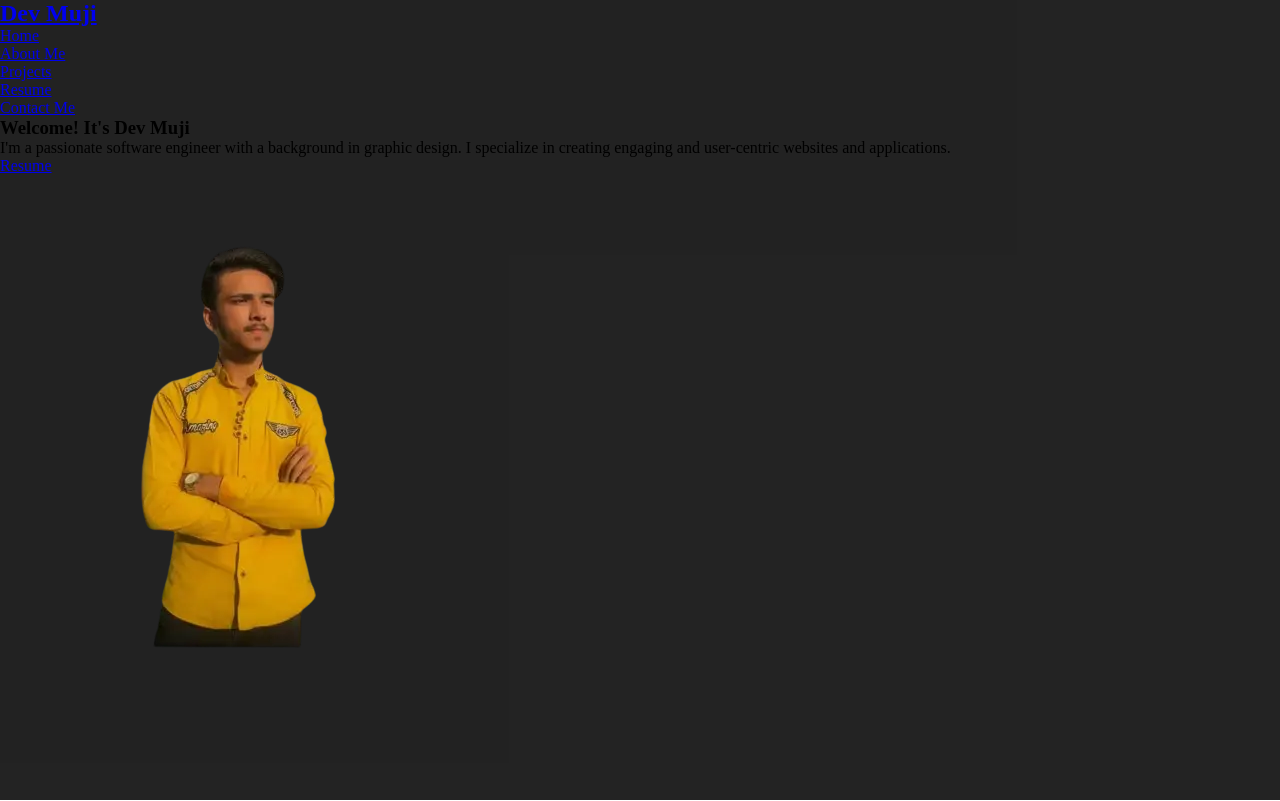
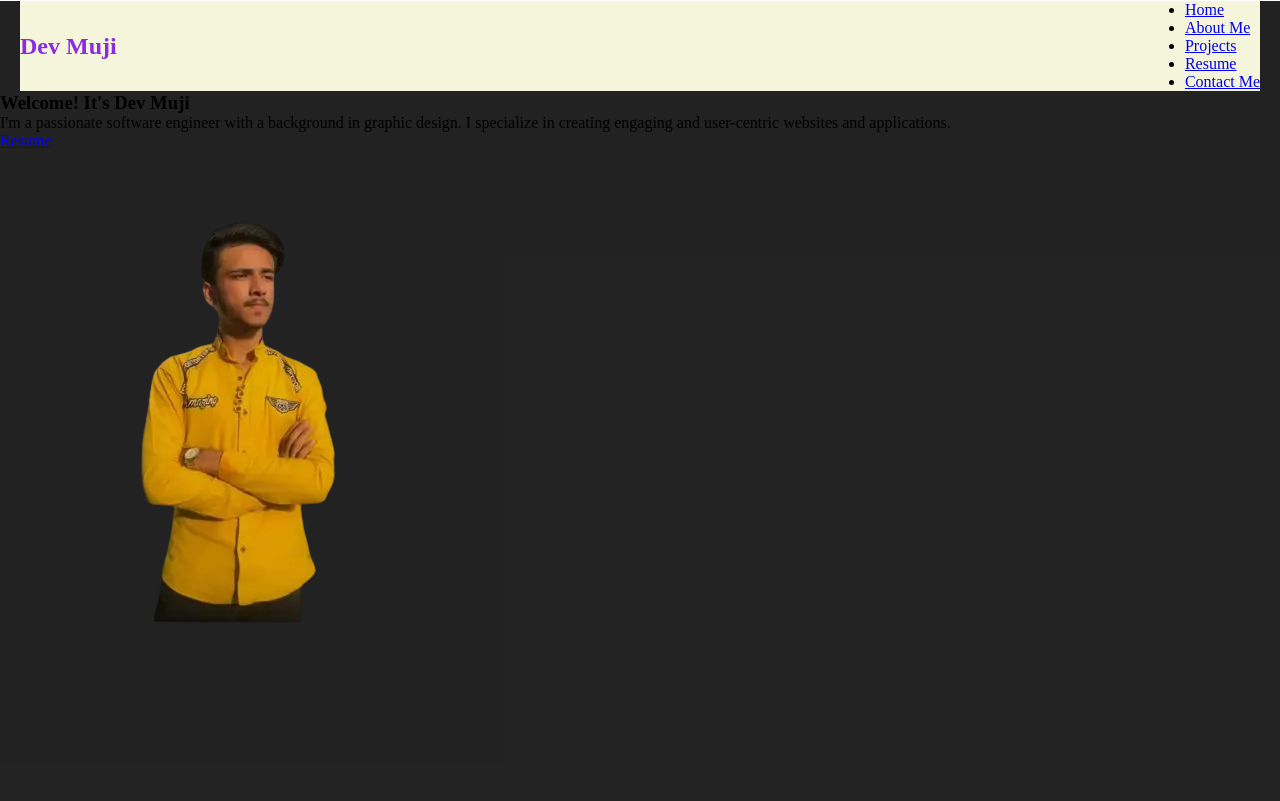
Before and after one commit to MUJTABA4060/Portfolio, a plain HTML site: page index.html in a window 1280 px wide. Drawn offline with nearby package versions, Linux system fonts and the light colour scheme.

Commit message:
change the logo

```diff
--- a/styles.css
+++ b/styles.css
@@ -14,3 +14,15 @@ body {
   height: 100vh;
   background-color: rgba(15, 15, 15, 0.918);
 }
+.navbar {
+  display: flex;
+  align-items: center;
+  justify-content: space-between;
+  background-color: beige;
+  margin: 1px 20px;
+}
+.Logo {
+  list-style: none;
+  text-decoration: none;
+  color: blueviolet;
+}
```
